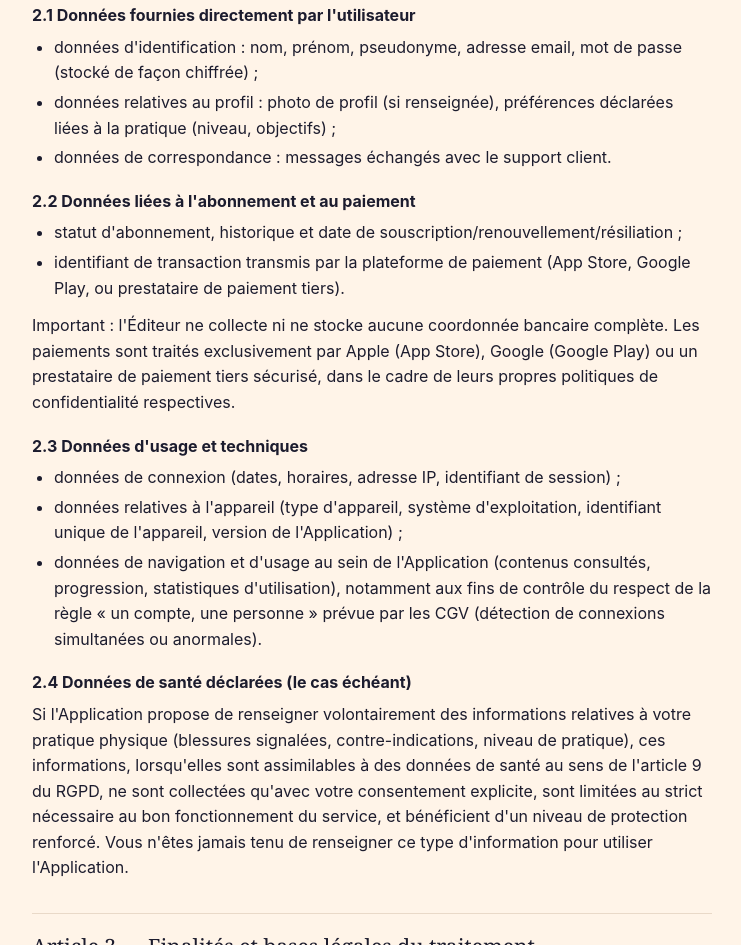
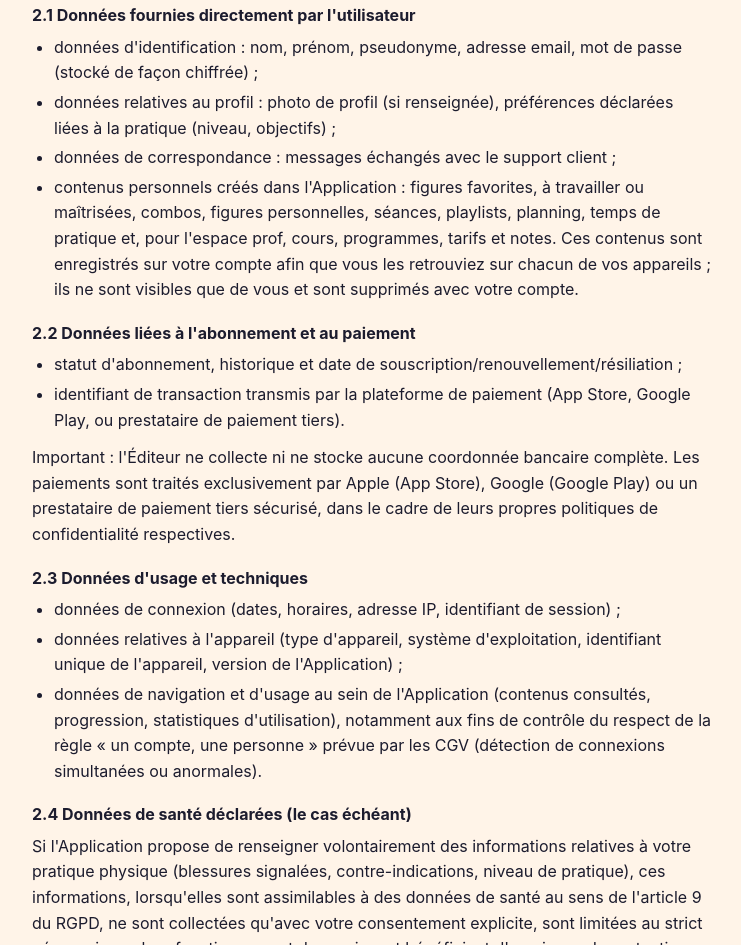
Before and after one commit to Tlevesq/flow-player, a plain HTML site: page confidentialite.html in a window 1280 px wide. Shown: the part 865-1810 px from the top of the page, without its empty margins (268-1009 px from the left). Drawn offline with Linux system fonts and the light colour scheme.

Commit message:
Add files via upload

```diff
--- a/confidentialite.html
+++ b/confidentialite.html
@@ -42,7 +42,8 @@
 <ul>
 <li>données d'identification : nom, prénom, pseudonyme, adresse email, mot de passe (stocké de façon chiffrée) ;</li>
 <li>données relatives au profil : photo de profil (si renseignée), préférences déclarées liées à la pratique (niveau, objectifs) ;</li>
-<li>données de correspondance : messages échangés avec le support client.</li>
+<li>données de correspondance : messages échangés avec le support client ;</li>
+<li>contenus personnels créés dans l'Application : figures favorites, à travailler ou maîtrisées, combos, figures personnelles, séances, playlists, planning, temps de pratique et, pour l'espace prof, cours, programmes, tarifs et notes. Ces contenus sont enregistrés sur votre compte afin que vous les retrouviez sur chacun de vos appareils ; ils ne sont visibles que de vous et sont supprimés avec votre compte.</li>
 </ul>
 <h3>2.2 Données liées à l'abonnement et au paiement</h3>
 <ul>
```
